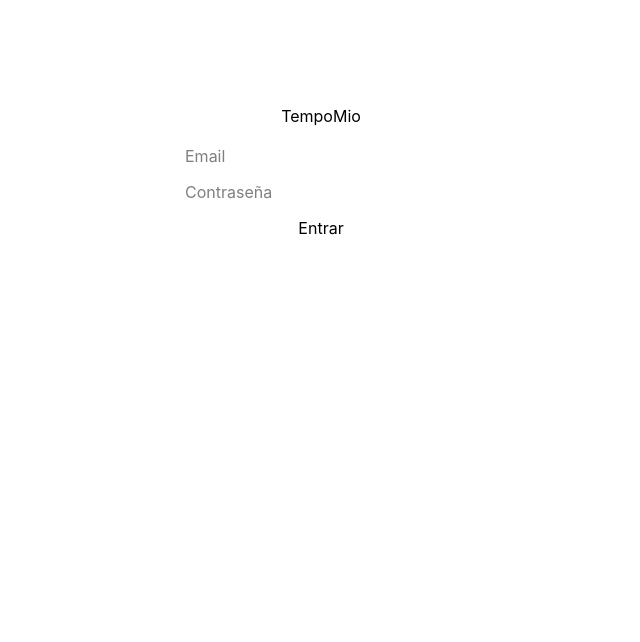
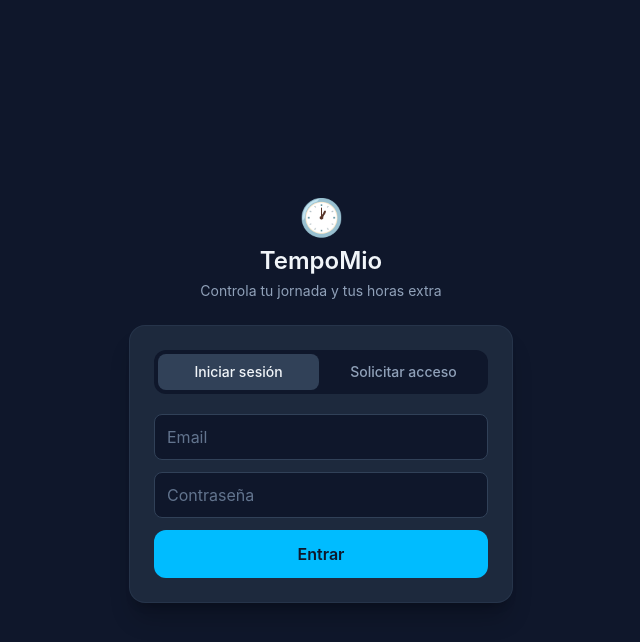
Before and after one commit to Moulman/tempomio, a React (Vite) app: page / in a window 1280 px wide. Shown: the top 642 px of the page, without its empty margins (319-959 px from the left). Built offline with nearby package versions, Linux system fonts and the light colour scheme; no server answers.

Commit message:
upgraded the Gui interface and added to sign me up option

```diff
--- a/src/components/Login.tsx
+++ b/src/components/Login.tsx
@@ -1,7 +1,12 @@
 import { useState } from 'react'
 import { supabase } from '../supabaseClient'
 
+type Modo = 'login' | 'solicitud'
+
 export default function Login() {
+    const [modo, setModo] = useState<Modo>('login')
+
+    // ---------- Inicio de sesión ----------
     const [email, setEmail] = useState('')
     const [password, setPassword] = useState('')
     const [error, setError] = useState<string | null>(null)
@@ -14,20 +19,90 @@ export default function Login() {
 
         const { error } = await supabase.auth.signInWithPassword({ email, password })
 
-        if (error) setError(error.message)
+        if (error) setError('Email o contraseña incorrectos.')
         setCargando(false)
     }
 
+    // ---------- Solicitud de acceso ----------
+    const [emailSolicitud, setEmailSolicitud] = useState('')
+    const [trampa, setTrampa] = useState('') // honeypot: los bots suelen rellenar todos los campos
+    const [enviandoSolicitud, setEnviandoSolicitud] = useState(false)
+    const [errorSolicitud, setErrorSolicitud] = useState<string | null>(null)
+    const [solicitudEnviada, setSolicitudEnviada] = useState(false)
+
+    async function handleSolicitud(e: React.FormEvent) {
+        e.preventDefault()
+
+        if (trampa) {
+            // Bot detectado: simulamos éxito sin escribir nada
+            setSolicitudEnviada(true)
+            return
+        }
+
+        setEnviandoSolicitud(true)
+        setErrorSolicitud(null)
+
+        const { error } = await supabase
+            .from('solicitudes_acceso')
+            .insert({ email: emailSolicitud })
+
+        // Si el email ya estaba registrado, lo tratamos igualmente como éxito
+        if (error && error.code !== '23505') {
+            setErrorSolicitud('Algo ha ido mal. Inténtalo de nuevo en un momento.')
+        } else {
+            setSolicitudEnviada(true)
+        }
+        setEnviandoSolicitud(false)
+    }
+
+    function cambiarModo(nuevo: Modo) {
+        setModo(nuevo)
+        setError(null)
+        setErrorSolicitud(null)
+        setSolicitudEnviada(false)
+    }
+
     return (
-        <div style={{ maxWidth: 320, margin: '80px auto', padding: 24, textAlign: 'center' }}>
-            <h1>TempoMio</h1>
-            <form onSubmit={handleLogin} style={{ display: 'flex', flexDirection: 'column', gap: 12, marginTop: 16 }}>
+        <div className="min-h-screen bg-slate-900 flex items-center justify-center px-4 py-12">
+            <div className="w-full max-w-sm">
+                <div className="text-center mb-6">
+                    <div className="text-4xl mb-2">🕐</div>
+                    <h1 className="text-2xl font-semibold text-slate-100">TempoMio</h1>
+                    <p className="text-sm text-slate-400 mt-1">
+                        Controla tu jornada y tus horas extra
+                    </p>
+                </div>
+
+                <div className="bg-slate-800 rounded-2xl p-6 shadow-xl shadow-black/20 border border-slate-700/50">
+                    <div className="flex gap-1 mb-5 bg-slate-900 rounded-xl p-1">
+                        <button
+                            type="button"
+                            onClick={() => cambiarModo('login')}
+                            className={`flex-1 py-2 rounded-lg text-sm font-medium transition-colors ${modo === 'login' ? 'bg-slate-700 text-slate-100' : 'text-slate-400'
+                                }`}
+                        >
+                            Iniciar sesión
+                        </button>
+                        <button
+                            type="button"
+                            onClick={() => cambiarModo('solicitud')}
+                            className={`flex-1 py-2 rounded-lg text-sm font-medium transition-colors ${modo === 'solicitud' ? 'bg-slate-700 text-slate-100' : 'text-slate-400'
+                                }`}
+                        >
+                            Solicitar acceso
+                        </button>
+                    </div>
+
+                    {modo === 'login' ? (
+                        <form onSubmit={handleLogin} className="space-y-3">
                             <input
                                 type="email"
                                 placeholder="Email"
                                 value={email}
                                 onChange={(e) => setEmail(e.target.value)}
                                 required
+                                autoComplete="email"
+                                className="w-full bg-slate-900 border border-slate-700 rounded-lg px-3 py-2.5 text-slate-100 placeholder:text-slate-500 focus:outline-none focus:ring-2 focus:ring-sky-400"
                             />
                             <input
                                 type="password"
@@ -35,12 +110,62 @@ export default function Login() {
                                 value={password}
                                 onChange={(e) => setPassword(e.target.value)}
                                 required
+                                autoComplete="current-password"
+                                className="w-full bg-slate-900 border border-slate-700 rounded-lg px-3 py-2.5 text-slate-100 placeholder:text-slate-500 focus:outline-none focus:ring-2 focus:ring-sky-400"
                             />
-                {error && <p style={{ color: 'red', fontSize: 14 }}>{error}</p>}
-                <button type="submit" disabled={cargando}>
+                            {error && (
+                                <p className="text-sm text-red-400 bg-red-500/10 rounded-lg px-3 py-2">{error}</p>
+                            )}
+                            <button
+                                type="submit"
+                                disabled={cargando}
+                                className="w-full py-3 rounded-xl bg-sky-400 text-slate-900 font-semibold disabled:opacity-60"
+                            >
                                 {cargando ? 'Entrando...' : 'Entrar'}
                             </button>
                         </form>
+                    ) : solicitudEnviada ? (
+                        <p className="text-sm text-green-400 bg-green-500/10 rounded-lg px-3 py-3 text-center">
+                            ¡Gracias! Te avisaremos en cuanto tengas acceso ✓
+                        </p>
+                    ) : (
+                        <form onSubmit={handleSolicitud} className="space-y-3">
+                            <p className="text-sm text-slate-400">
+                                Déjanos tu email y te crearemos una cuenta.
+                            </p>
+                            <input
+                                type="email"
+                                placeholder="Tu email"
+                                value={emailSolicitud}
+                                onChange={(e) => setEmailSolicitud(e.target.value)}
+                                required
+                                autoComplete="email"
+                                className="w-full bg-slate-900 border border-slate-700 rounded-lg px-3 py-2.5 text-slate-100 placeholder:text-slate-500 focus:outline-none focus:ring-2 focus:ring-sky-400"
+                            />
+                            {/* Honeypot: invisible para personas, tentador para bots */}
+                            <input
+                                type="text"
+                                value={trampa}
+                                onChange={(e) => setTrampa(e.target.value)}
+                                tabIndex={-1}
+                                autoComplete="off"
+                                aria-hidden="true"
+                                className="absolute -left-[9999px] w-px h-px opacity-0"
+                            />
+                            {errorSolicitud && (
+                                <p className="text-sm text-red-400 bg-red-500/10 rounded-lg px-3 py-2">{errorSolicitud}</p>
+                            )}
+                            <button
+                                type="submit"
+                                disabled={enviandoSolicitud}
+                                className="w-full py-3 rounded-xl bg-sky-400 text-slate-900 font-semibold disabled:opacity-60"
+                            >
+                                {enviandoSolicitud ? 'Enviando...' : 'Solicitar acceso'}
+                            </button>
+                        </form>
+                    )}
+                </div>
+            </div>
         </div>
     )
 }
```
Also changed, not shown: 2 other files (tests, documents, lock files or other folders). Lines whose indentation alone changed are shown as unchanged.
